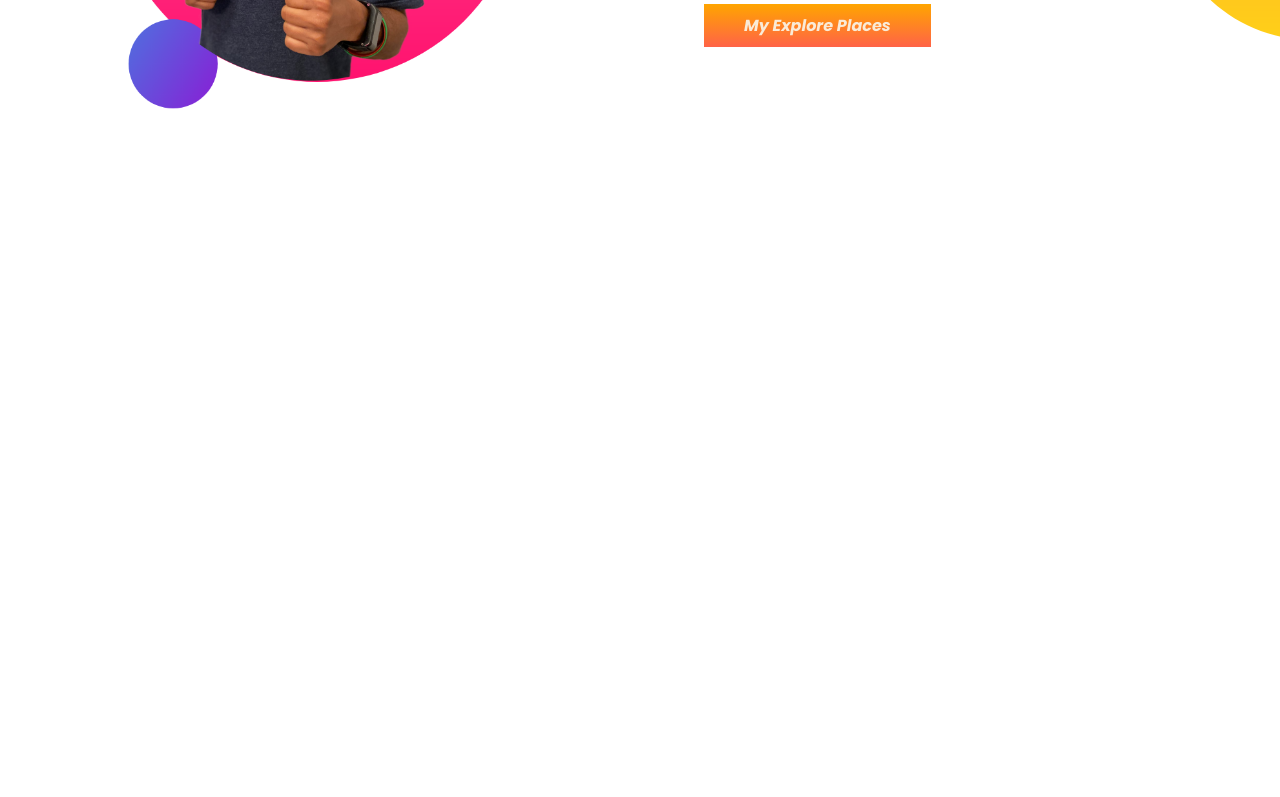
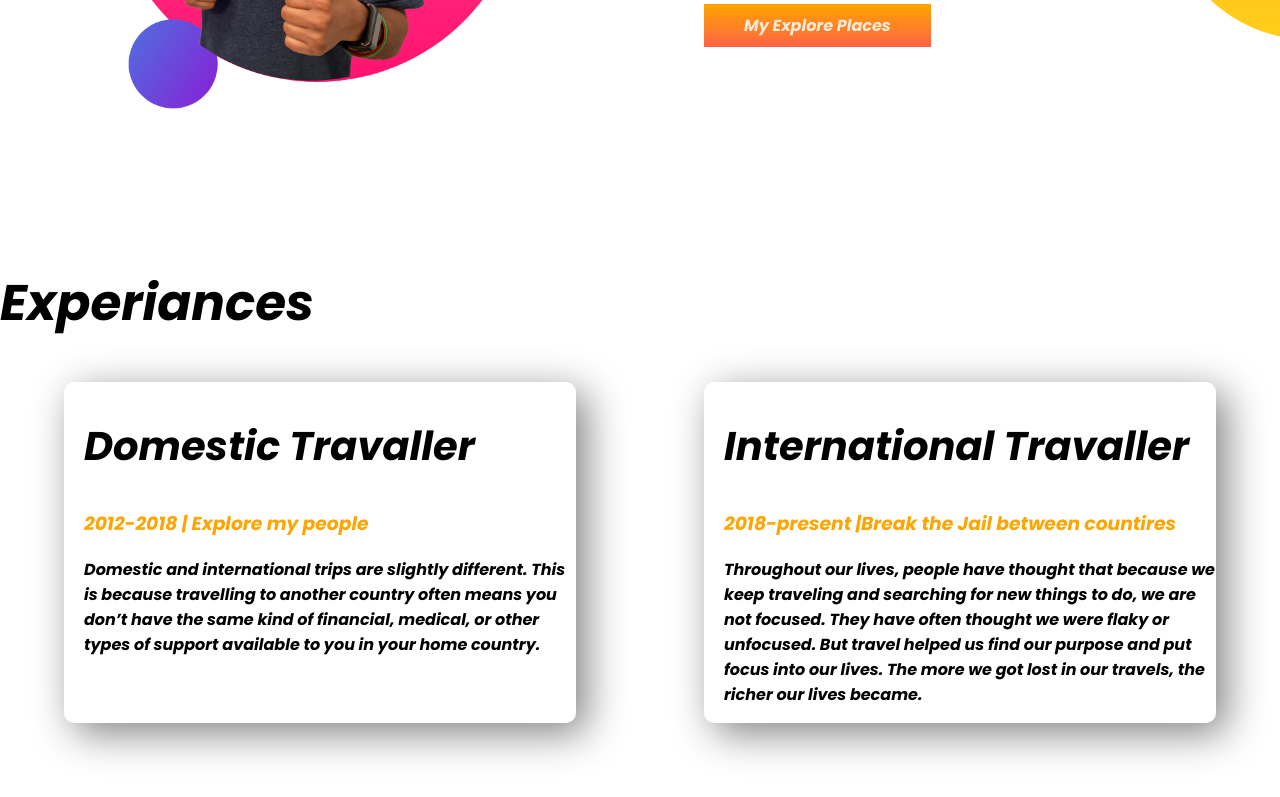
Before and after one commit to SiumNobo/developer-portfolio, a plain HTML site: page index.html in a window 1280 px wide. Shown: the part 972-1769 px from the top of the page. Before the commit the page ends 1238 px from the top, so only its background shows below. Drawn offline with Linux system fonts and the light colour scheme.

Commit message:
experiance module

```diff
--- a/index.html
+++ b/index.html
@@ -11,7 +11,7 @@
     <link rel="stylesheet" href="style.css">
 </head>
 <body>
-    <section class="top-banner">
+    <section class="top-banner flex-container">
         <div class="hf-wd">
             <h1>Welcome to</h1>
         <h1><span class="Orange-color">Sium Muntasir</span> World</h1>
@@ -25,7 +25,7 @@
             <img src="images/jhankar.png" alt="Jhankar">
         </div>
         </section>
-    <section class="Dream-Big">
+    <section class="Dream-Big flex-container">
         <div class="hf-wd">
             <img src="images/jhankar2.png" alt="">
         </div>
@@ -36,7 +36,26 @@
                  the people and always come back home thirsty for more.</p>
                  <a class="link-Button" target="_blank" href="">My Explore Places</a>
         </div>
+
     </section>
+    <section class="expi">
+        <h1>Experiances</h1>
+    <div class="flex-container">
+        <div class="Expocon">
+            <h2>Domestic Travaller</h1>
+            <h3 class="Orange-color">2012-2018 | Explore my people</h3>
+            <p>Domestic and international trips are slightly different. This is because travelling to another country often means you don’t have the same kind of financial, medical, or other types of support available to you in your home country.
+            </p>
 
+        </div>
+        <div class="Expocon">
+            <h2>International Travaller</h1>
+            <h3 class="Orange-color">2018-present |Break the Jail between countires</h3>
+            <p>
+                Throughout our lives, people have thought that because we keep traveling and searching for new things to do, we are not focused. They have often thought we were flaky or unfocused. But travel helped us find our purpose and put focus into our lives. The more we got lost in our travels, the richer our lives became.
+            </p>
+        </div>
+    </div>
+    </section>
 </body>
 </html>
--- a/style.css
+++ b/style.css
@@ -5,6 +5,9 @@ body{
 h1
 {
     font-size: 50px;
+}
+h2{
+    font-size: 40px;
 }
 .Orange-color
 {
@@ -14,7 +17,7 @@ color: orange;
 {
     color: black;
 }
-section
+.flex-container
 {
     display: flex;
     margin-bottom: 150px;
@@ -48,3 +51,12 @@ font-weight: 700;
     background-repeat: no-repeat;
     background-position: right;
 }
+.Expocon
+{
+    width: 40%;
+    margin-left: 5%;
+    margin-right: 5%;
+    padding-left: 20px;
+    box-shadow: 10px 10px 40px gray;
+    border-radius: 10px;
+}
```
